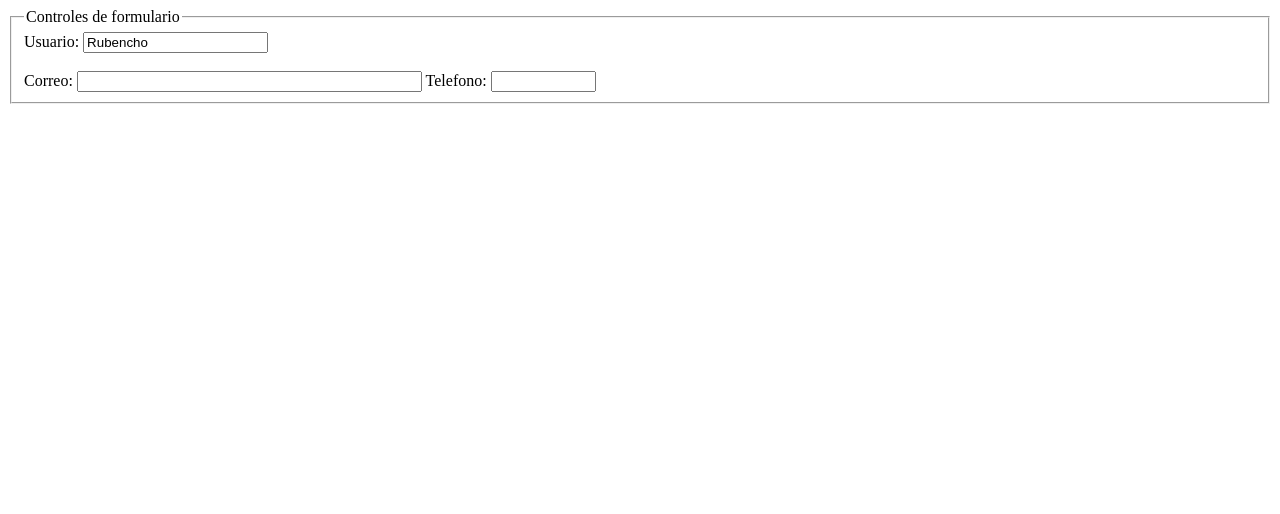
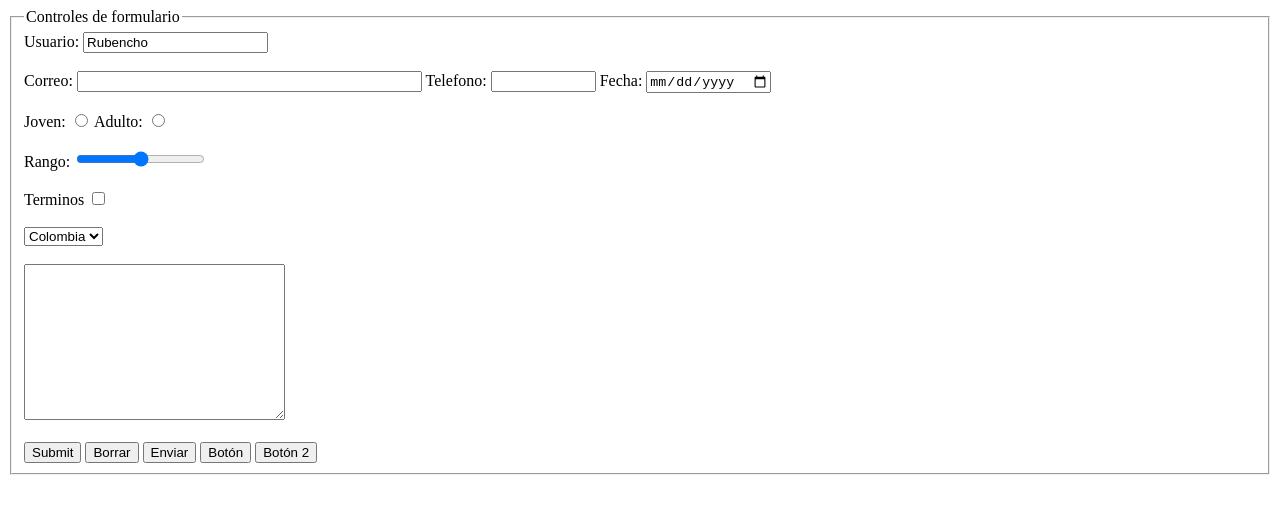
Before and after one commit to RubenMillan95/Formulario, a plain HTML site: page index.html in a window 1280 px wide. Drawn offline with Linux system fonts and the light colour scheme.

Commit message:
version 0.3

```diff
--- a/index.html
+++ b/index.html
@@ -8,14 +8,16 @@
 </head>
 <body>
     <form action="procesar.html" method="get">
+      <!--comentaaario-->
        <fieldset>
          <legend>Controles de formulario</legend>
          <label for="Usuario">Usuario:</label>
          <input type="text"
          value="Rubencho"
-         pattern="[A-Z][a-z]"
+         pattern="[A-Za-z]{0,5}"
          title="Ingresar un nombre"
          id="Usuario"
+         placeholder="Ingrese Dato"
          required
          name="Usuario"
          placeholder="Ingresar usuario">
@@ -35,10 +37,63 @@
          id="tel"
          name="tel"
          multiple
+         required
+
          />
+
+         <label for="fecha">Fecha:</label>
+         <input type="date" id="fecha" name="fecha">
+         <br>
+         <br>
+         <!--botones tipo radio-->
+         <label for="joven">Joven:</label>
+         <input type="radio" id="joven" name="edad" value="0-25">
+         <label for="adulto">Adulto:</label>
+         <input type="radio" id="adulto" name="edad" value="26-55">
+
+         <!--barras de deslizamiento-->
+         <br>
+         <br>
+         <label for="rango">Rango:</label>
+         <input type="range" id="ingreso" name="ingreso" min="1" max="100">
+
+         <!--check box o términos-->
+         <br>
+         <br>
+         <label for="terminos">Terminos</label>
+         <input type="checkbox" name="terminos" id="terminos">
+
+         <!--barra de selección desplegable-->
+         <br>
+         <br>
+         <select name="pais" id="pais">
+         <option value="co">Colombia</option>
+         <option value="br">Brasil</option>
+         <option value="ca">Canada</option>
+         </select>
+         <br>
+         <br>
+         <!--coso de texto es mejor utilizar HOJA DE ESTILO-->
+         <textarea name="datos" id="datos" cols="30" rows="10"></textarea>
+         <br>
+         <br>
+
+
+
+         <input type="submit">
+          <!--resetear el formulario-->
+          <button type="reset">Borrar</button>
+          <button type="submit">Enviar</button>
+
+           <button type="button"
+           onclick="mostrarMensaje()">Botón</button>
+
+           <button type="button" id="otroBoton">Botón 2</button>
+
        </fieldset>
 
 
     </form>
+    <script src="programi.js"></script>
 </body>
 </html>
--- /dev/null
+++ b/programi.js
@@ -0,0 +1,12 @@
+function mostrarMensaje(){
+  console.log('Hicieron click en el botón'+ new Date().toLocaleTimeString())
+
+}
+
+
+//Agregar un eventListener a otro Boton
+//este metodo es mucho mejor y mas organizado
+
+let boton=document.getElementById("otroBoton");
+
+boton.addEventListener("click",()=>{console.log('Hicieron click en el botón')};
```
